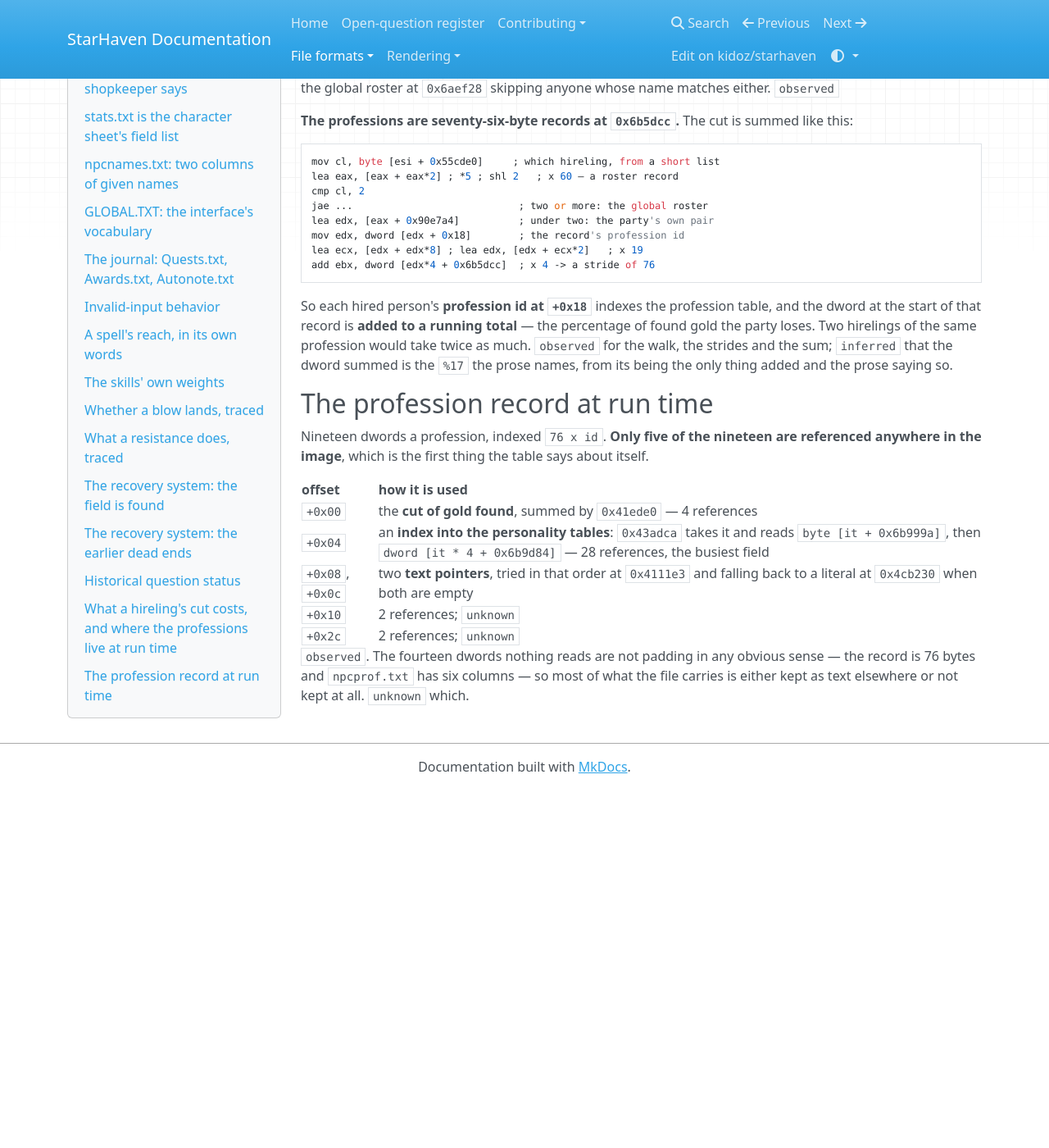
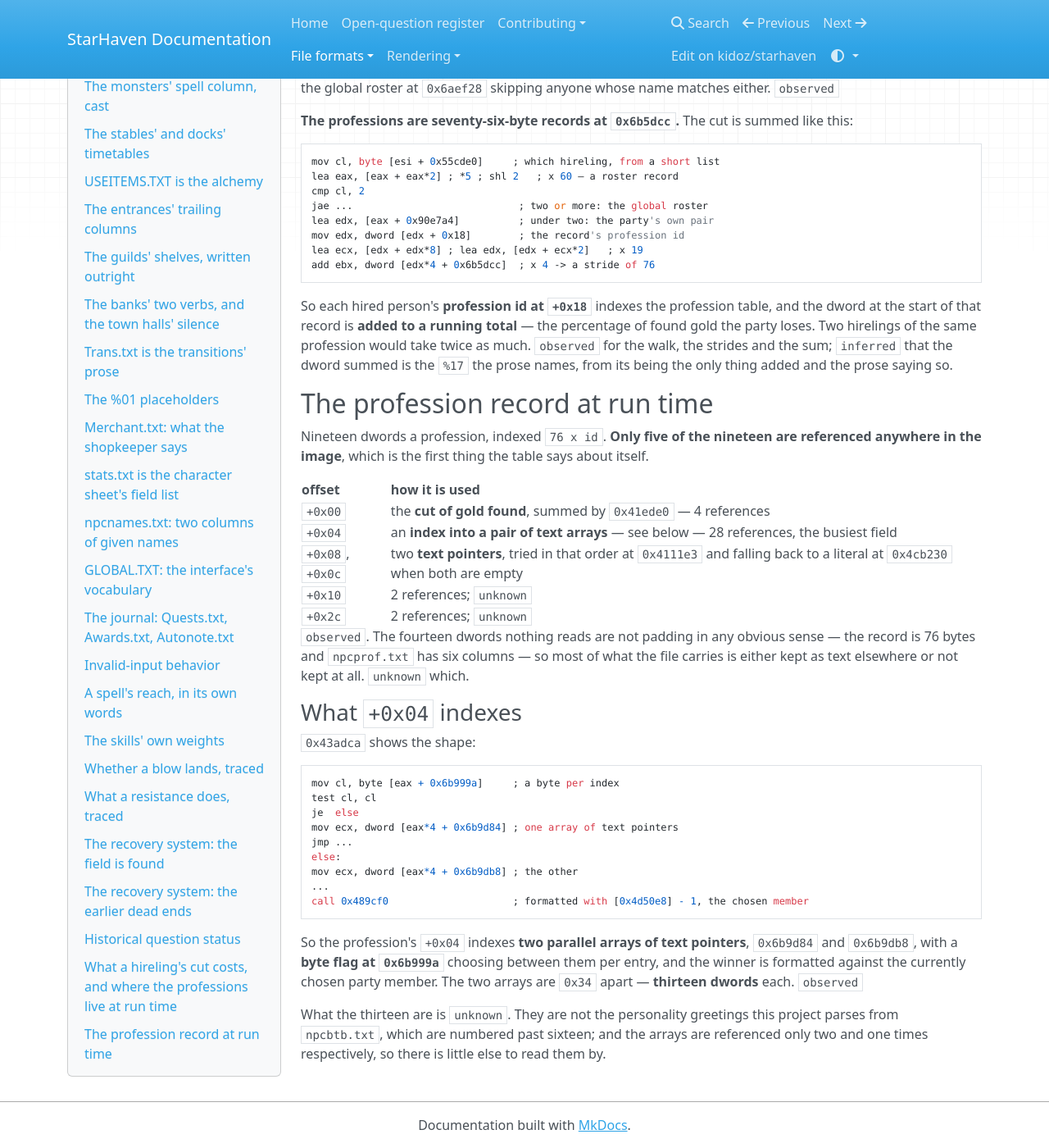
Before and after one commit to kidoz/starhaven, an MkDocs documentation site: the page built from docs/formats/text-tables.md, in a window 1280 px wide and 1400 px high, scrolled down 21252 px. Shown: the whole window at 82% size. Built offline with MkDocs 1.6.1, drawn with Linux system fonts in a browser that asks for light colours; nearby versions of some CDN libraries; before the commit the page ends 22215 px from its top, so only the background shows below that.

Commit message:
Read what the profession's busiest field indexes

````diff
--- a/docs/formats/text-tables.md
+++ b/docs/formats/text-tables.md
@@ -1193,7 +1193,7 @@ says about itself.
 | offset | how it is used |
 | --- | --- |
 | `+0x00` | the **cut of gold found**, summed by `0x41ede0` — 4 references |
-| `+0x04` | an **index into the personality tables**: `0x43adca` takes it and reads `byte [it + 0x6b999a]`, then `dword [it * 4 + 0x6b9d84]` — 28 references, the busiest field |
+| `+0x04` | an **index into a pair of text arrays** — see below — 28 references, the busiest field |
 | `+0x08`, `+0x0c` | two **text pointers**, tried in that order at `0x4111e3` and falling back to a literal at `0x4cb230` when both are empty |
 | `+0x10` | 2 references; `unknown` |
 | `+0x2c` | 2 references; `unknown` |
@@ -1202,3 +1202,29 @@ says about itself.
 sense — the record is 76 bytes and `npcprof.txt` has six columns — so most of
 what the file carries is either kept as text elsewhere or not kept at all.
 `unknown` which.
+
+### What `+0x04` indexes
+
+`0x43adca` shows the shape:
+
+```
+mov cl, byte [eax + 0x6b999a]     ; a byte per index
+test cl, cl
+je  else
+mov ecx, dword [eax*4 + 0x6b9d84] ; one array of text pointers
+jmp ...
+else:
+mov ecx, dword [eax*4 + 0x6b9db8] ; the other
+...
+call 0x489cf0                     ; formatted with [0x4d50e8] - 1, the chosen member
+```
+
+So the profession's `+0x04` indexes **two parallel arrays of text pointers**,
+`0x6b9d84` and `0x6b9db8`, with a **byte flag at `0x6b999a`** choosing between
+them per entry, and the winner is formatted against the currently chosen party
+member. The two arrays are `0x34` apart — **thirteen dwords** each. `observed`
+
+What the thirteen are is `unknown`. They are not the personality greetings this
+project parses from `npcbtb.txt`, which are numbered past sixteen; and the
+arrays are referenced only two and one times respectively, so there is little
+else to read them by.
````
Also changed, not shown: README.md (+8 -0 lines).
